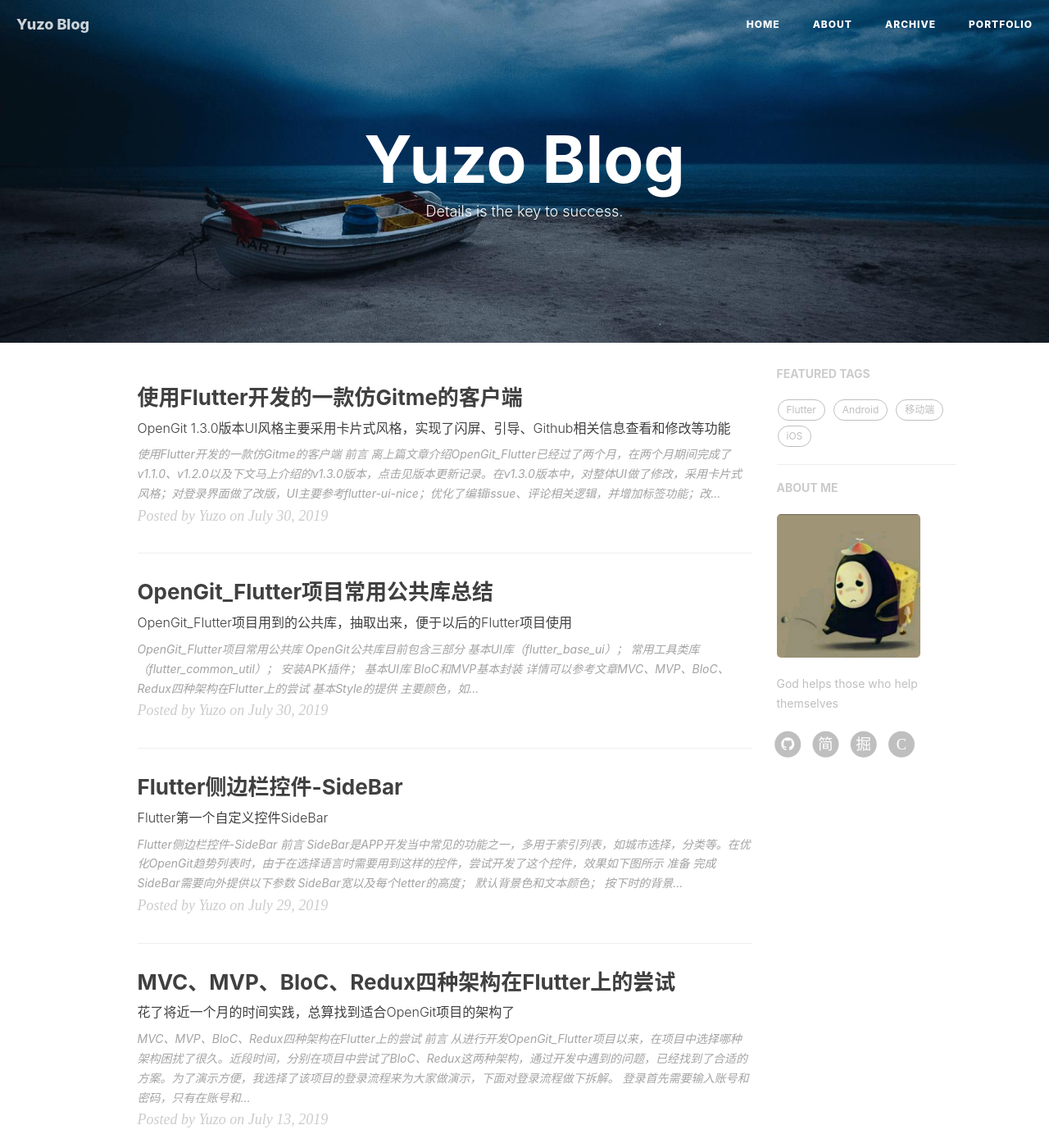
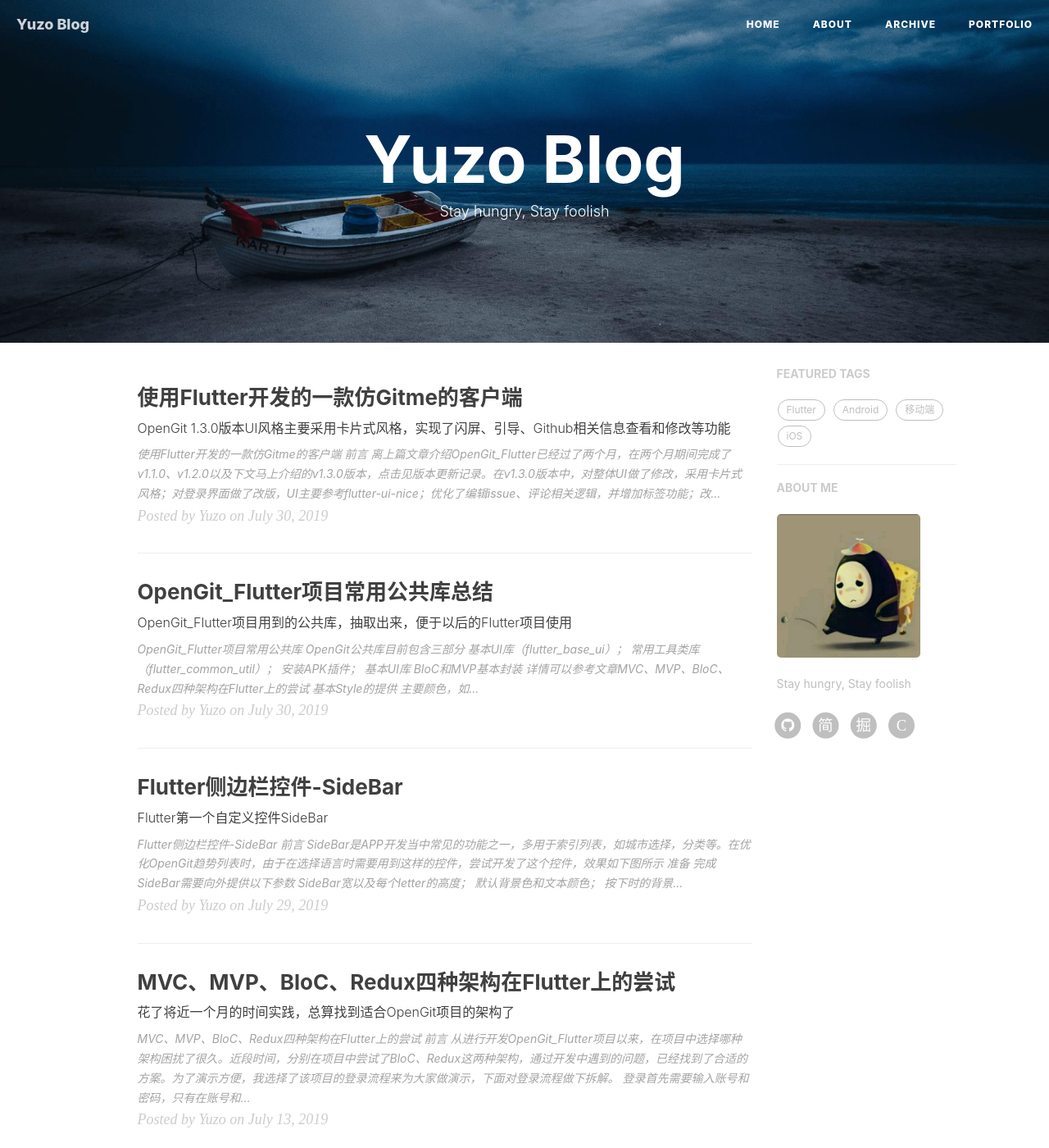
Before and after one commit to Yuzopro/yuzopro.github.io, a Jekyll site: the page built from index.html, in a window 1280 px wide and 1400 px high. Shown: the whole window at 82% size. Built offline with Jekyll 4.4.1, drawn with Linux system fonts in a browser that asks for light colours; nearby versions of some CDN libraries; the list of posts is cut into pages by our own code; comment, search, counter and statistics services are not loaded.

Commit message:
修改提示语

```diff
--- a/_config.yml
+++ b/_config.yml
@@ -81,7 +81,7 @@ ga_domain: yuzopro.github.io
 
 # Sidebar settings
 sidebar: true                           # whether or not using Sidebar.
-sidebar-about-description: "God helps those who help themselves"
+sidebar-about-description: "Stay hungry, Stay foolish"
 sidebar-avatar: /img/avatar.jpg      # use absolute URL, seeing it's used in both `/` and `/about/`
 
 
--- a/about.html
+++ b/about.html
@@ -1,7 +1,7 @@
 ---
 layout: page
 title: "About"
-description: "如果什么都很容易，那还叫什么选择"
+description: "Stay hungry, Stay foolish"
 header-img: "img/about-bg.jpeg"
 multilingual: true
 ---
--- a/archive.html
+++ b/archive.html
@@ -1,7 +1,7 @@
 ---
-title: Archive
+title: "Archive"
 layout: default
-description: keep hungry keep foolish
+description: "Stay hungry, Stay foolish"
 header-img: "img/archive-bg.jpeg"
 ---
 
--- a/index.html
+++ b/index.html
@@ -1,6 +1,6 @@
 ---
 layout: page
-description: "Details is the key to success."
+description: "Stay hungry, Stay foolish"
 ---
 
 {% for post in paginator.posts %}
--- a/portfolio/index.html
+++ b/portfolio/index.html
@@ -22,7 +22,7 @@ layout: default
 			<div class="main">
 				<ul class="cbp_tmtimeline">
 				 	<li>
-						<div class="cbp_tmlabel">
+						<div class="cbp_tmlabel"
 							<h2 id="boxoffice">OpenGit_Flutter</h2>
 							<time>2019.06</time>
 							<img src="images/work-opengit.jpeg">
```
